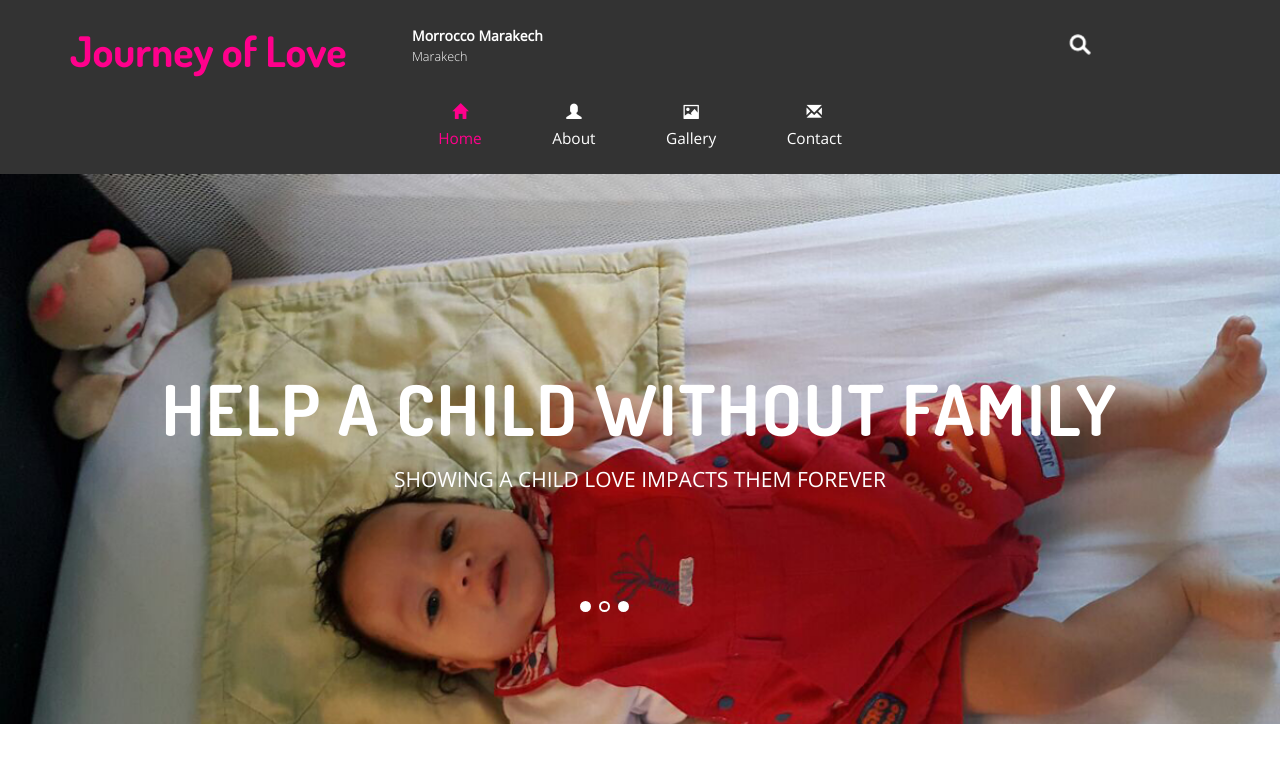
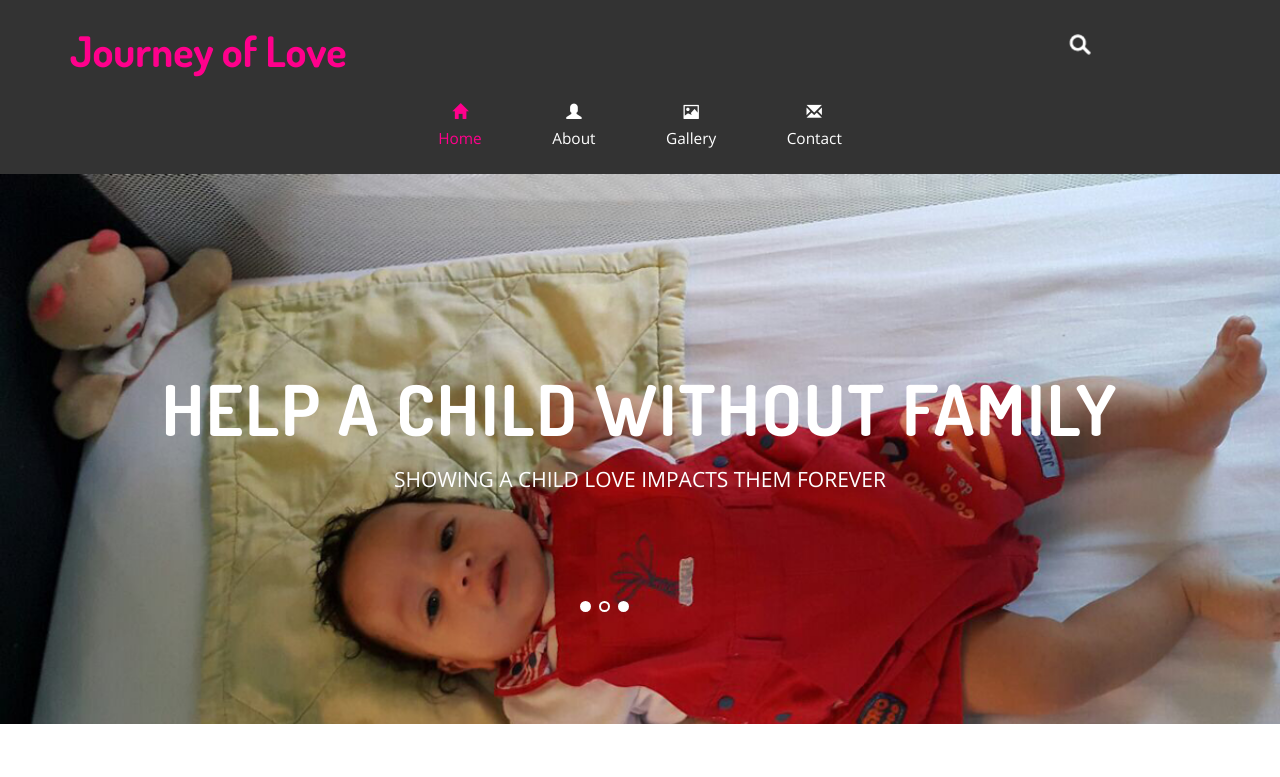
Before and after one commit to rebekah31/journeyoflove, a plain HTML site: page index.html in a window 1280 px wide. Shown: the top 777 px of the page. Drawn offline with Linux system fonts and the light colour scheme; files whose address does not match are found by name.

Commit message:
Added files via upload

```diff
--- a/index.html
+++ b/index.html
@@ -30,8 +30,8 @@ Smartphone Compatible web template, free webdesigns for Nokia, Samsung, LG, Sony
 			 </div>
 			 <div class="hdr-address">
 				 <div class="address1">
-					 <h5>Morrocco Marakech</h5>
-					 <p>Marakech</p>
+					<!-- <h5>Morrocco Marakech</h5>
+					 <p>Marakech</p>-->
 				 </div>
 				<!-- <div class="call">
 					 <h5>+44000000000</h5>
```
Also changed, not shown: contact.html (+4 -4 lines).
